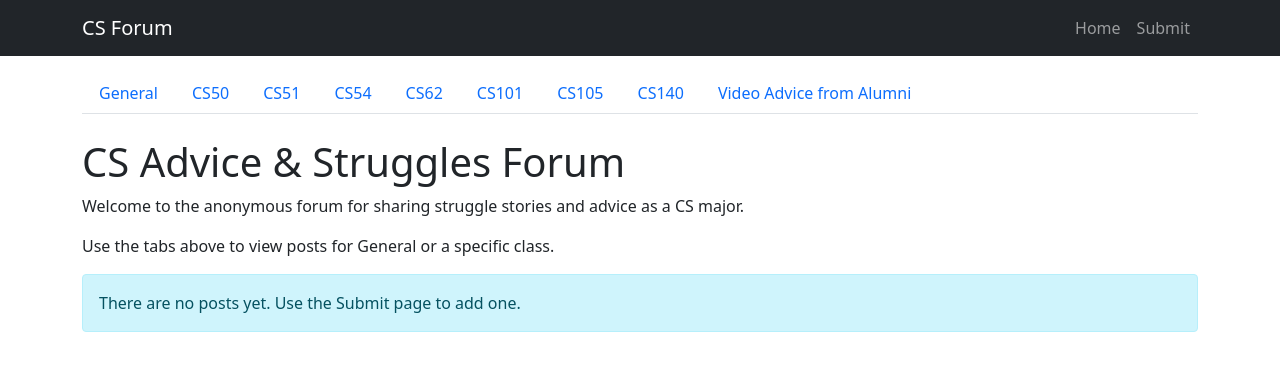
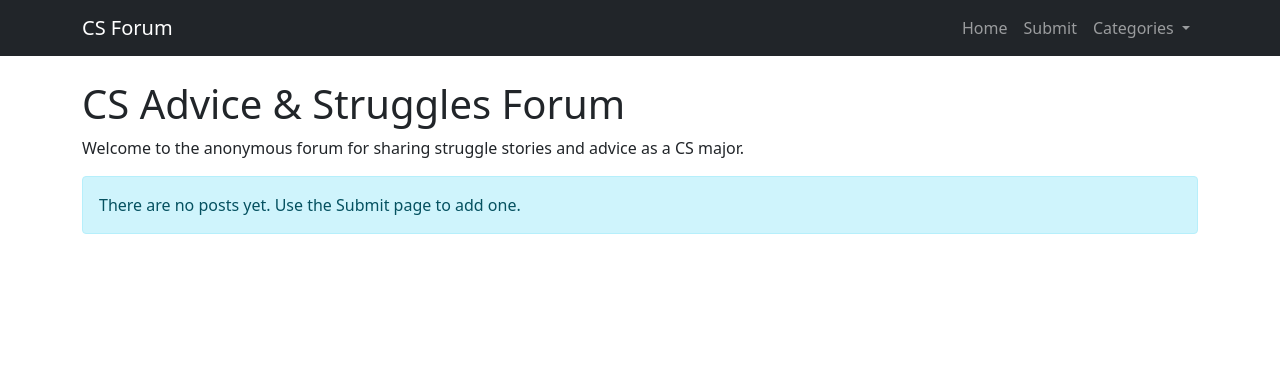
Before and after one commit to KellieAu/CSAdviceAndStrugglesForum, a Flask app: page / in a window 1280 px wide. Shown: the top 371 px of the page. Run offline with Flask 3, Linux system fonts and the light colour scheme; parts of the project's set-up code (start-up, migrations or seed data) failed here and were passed over.

Commit message:
fix video forum

```diff
--- a/app.py
+++ b/app.py
@@ -75,20 +75,9 @@ def submit():
 #         if not embed_url:
 #             flash('Enter a valid YouTube video URL.', 'danger')
 #     return render_template('videos.html', form=form, embed_url=embed_url, active_tab='video')
-@app.route('/video-advice', methods=['GET', 'POST'])
+@app.route('/video-advice')
 def video_advice():
-    form = YourForm()
-    embed_url = None
-    original_url = None
-
-    if form.validate_on_submit():
-        original_url = form.youtube_url.data
-        embed_url = convert_to_embed(original_url)
-
-    return render_template('video_advice.html',
-                           form=form,
-                           embed_url=embed_url,
-                           original_url=original_url)
+    return render_template('videos.html', active_tab='video')
 
 
 def convert_to_embed(url):
--- a/forms.py
+++ b/forms.py
@@ -21,7 +21,3 @@ class PostForm(FlaskForm):
         validators=[DataRequired()],
     )
     submit = SubmitField('Submit')
-
-class VideoForm(FlaskForm):
-    youtube_url = StringField('YouTube Link', validators=[DataRequired(), Length(min=1, max=255)])
-    submit = SubmitField('Preview')
--- a/templates/base.html
+++ b/templates/base.html
@@ -13,18 +13,20 @@
             <div class="navbar-nav">
                 <a class="nav-link" href="{{ url_for('home') }}">Home</a>
                 <a class="nav-link" href="{{ url_for('submit') }}">Submit</a>
+                <div class="nav-item dropdown">
+                    <a class="nav-link dropdown-toggle" href="#" role="button" data-bs-toggle="dropdown" aria-expanded="false">
+                        Categories
+                    </a>
+                    <ul class="dropdown-menu dropdown-menu-dark">
+                        {% for value, label in nav_categories %}
+                            <li><a class="dropdown-item" href="{{ url_for('category_page', category_name=value) }}">{{ label }}</a></li>
+                        {% endfor %}
+                    </ul>
+                </div>
             </div>
         </div>
     </nav>
-    <div class="container mt-3">
-        <ul class="nav nav-tabs mb-4">
-            {% set active_tab = active_tab if active_tab is defined else (category_name if category_name is defined else None) %}
-            {% for value, label in nav_tabs %}
-                <li class="nav-item">
-                    <a class="nav-link {% if active_tab == value %}active{% endif %}" href="{% if value == 'video' %}{{ url_for('video_advice') }}{% else %}{{ url_for('category_page', category_name=value) }}{% endif %}">{{ label }}</a>
-                </li>
-            {% endfor %}
-        </ul>
+    <div class="container mt-4">
         {% with messages = get_flashed_messages(with_categories=true) %}
             {% if messages %}
                 {% for category, message in messages %}
--- a/templates/home.html
+++ b/templates/home.html
@@ -5,7 +5,6 @@
 {% block content %}
     <h1>CS Advice & Struggles Forum</h1>
     <p>Welcome to the anonymous forum for sharing struggle stories and advice as a CS major.</p>
-    <p>Use the tabs above to view posts for General or a specific class.</p>
     {% if posts %}
         {% for post in posts %}
             <div class="card mb-3">
```
